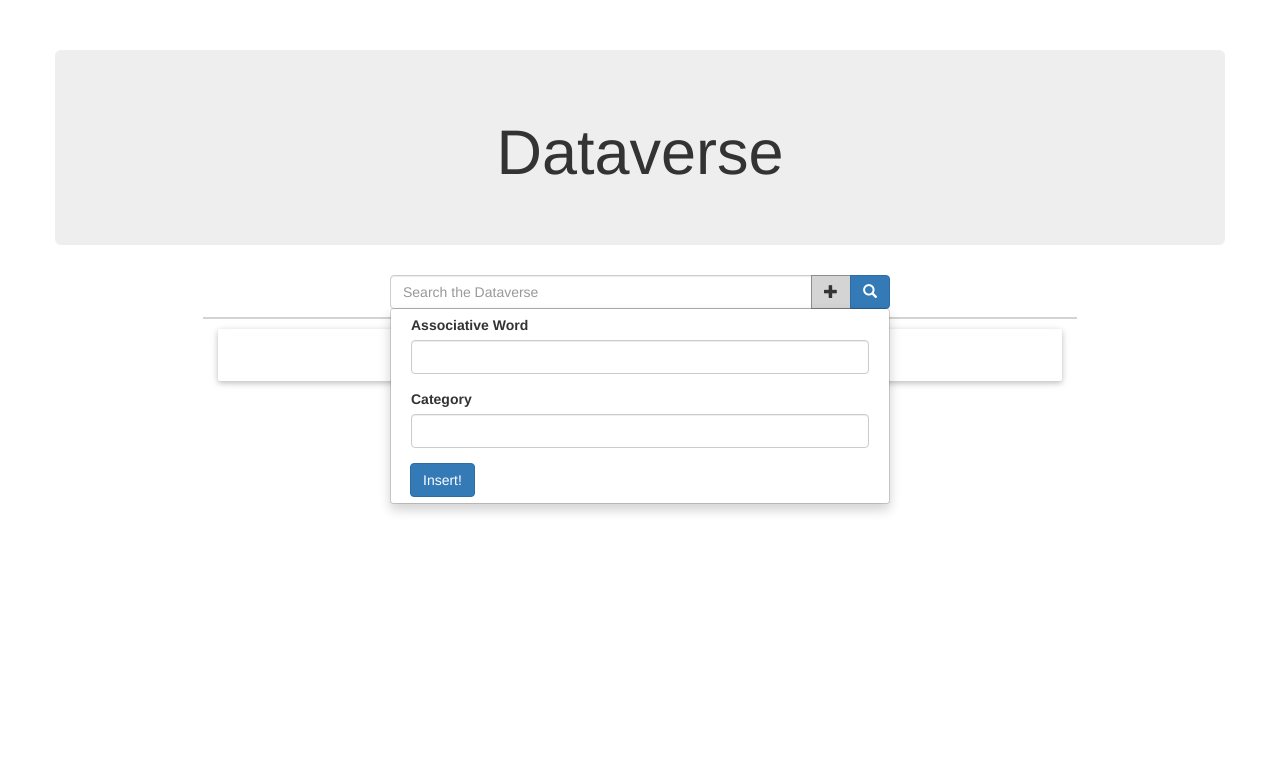
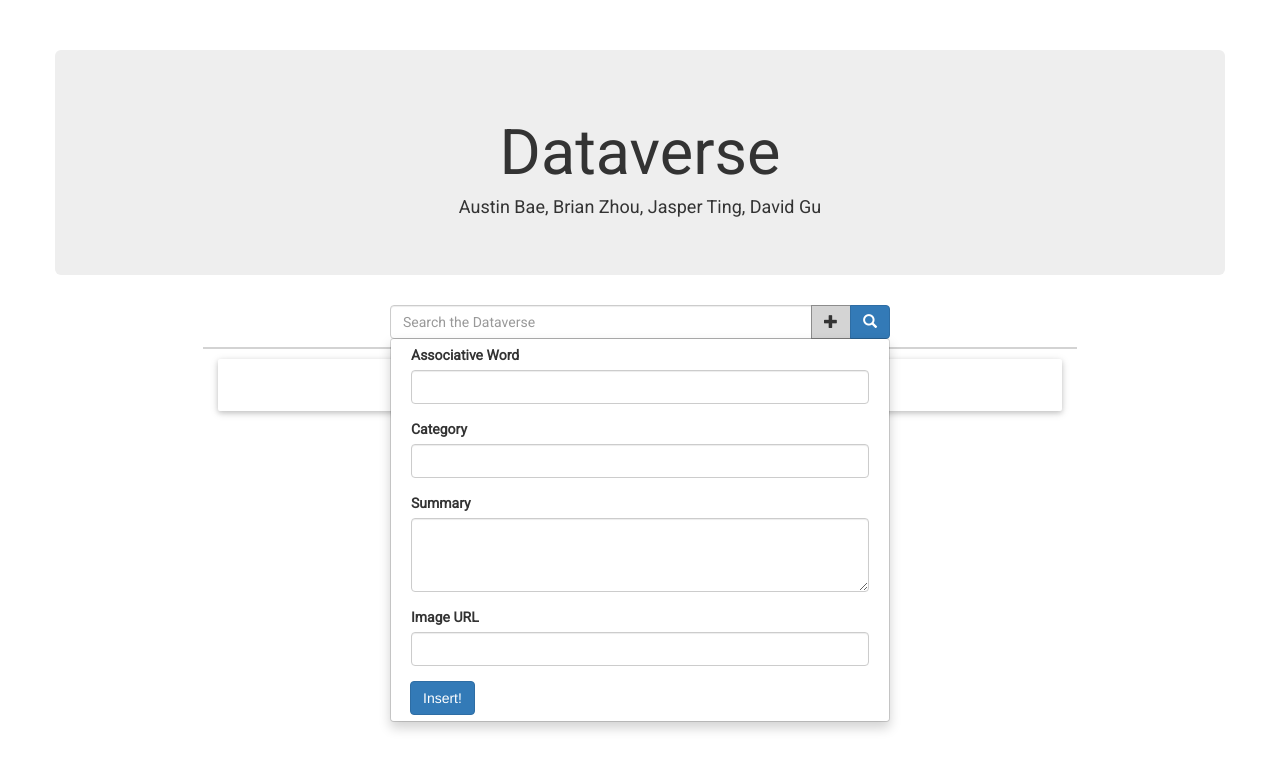
Before and after one commit to hyunraider/Dataverse, a Flask app: page / in a window 1280 px wide, after a click that opens the changed part. Shown: the top 770 px of the page. Run offline with Flask 2, Linux system fonts and the light colour scheme; some libraries are stand-ins or nearby versions.

Commit message:
final demo push

```diff
--- a/app.py
+++ b/app.py
@@ -67,6 +67,10 @@ def insertword():
     keyword = request.form.get('keyword')
     insertword = request.form.get('insert')
     catword = request.form.get('cat')
+    summary = request.form.get('summary')
+    imageURL = request.form.get('imageURL')
+
+    print summary
 
     sql_query = "INSERT INTO `TABLE 2` VALUES ('" + keyword + "', '" + catword + "')"
     cursor.execute(sql_query)
@@ -78,7 +82,7 @@ def insertword():
     cursor.execute(sql_query)
     data = cursor.fetchall()
     if len(data) == 0:
-        sql_query = "INSERT INTO `TABLE 1` VALUES ('" + insertword + "', 'KEK', 'This is a feature to be implemented!', 'KEK')"
+        sql_query = "INSERT INTO `TABLE 1` VALUES ('" + str(insertword) + "', 'KEK', '" + str(summary) + "', '" + str(imageURL)+ "')"
         cursor.execute(sql_query)
         conn.commit()
         print "inserted"
--- a/static/main.js
+++ b/static/main.js
@@ -25,13 +25,11 @@ $("#querybox").click(function(e){
 });
 */
 $(document).ready(function(){
+  gutter:10
 });
 
 
 var $grid = $("#masonry").masonry({
-  columnWidth: 200,
-  gutter: 10,
-  fitWidth: true
 });
 
 $("#insertbox").click(function(e){
@@ -39,12 +37,17 @@ $("#insertbox").click(function(e){
     var keyword = $('#queryword').val();
     var insert = $('#insertstuff').val();
     var cat = $('#category').val();
+    var summary = $('#inputText').val();
+    var imageURL = $('#inputURL').val();
+
     $.ajax({
         url:'/insert',
         data: {
             keyword: keyword,
             insert: insert,
-            cat: cat
+            cat: cat,
+            summary: summary,
+            imageURL: imageURL
         },
         type: 'POST',
         success: function(response){
@@ -107,7 +110,7 @@ $("#querybox").click(function(e){
                     console.log(list);
                     var $newblock = $(document.createElement('div'));
                     $newblock.addClass("col-sm-4");
-                    $newblock.css({"width":"250px", "display":"inline-block" ,"border": "2px black solid", "background-color":"red"});
+                    $newblock.css({"width":"250px", "display":"inline-block" ,"border": "1px #d3d3d3 solid", "background-color":"white"});
                     $newblock.append("<h4>" + list[0] + "</h4>");
                     console.log(response);
                     console.log(myJSON.summary);
--- a/static/styles.css
+++ b/static/styles.css
@@ -1,5 +1,8 @@
 body {
     padding-top: 50px;
+}
+.h1, .h2, .h3, .h4, .h5, .h6, h1, h2, h3, h4, h5, h6, p, input, label{
+    font-family: "Roboto", sans-serif !important;
 }
 .dropdown.dropdown-lg .dropdown-menu {
     margin-top: -1px;
--- a/templates/index.html
+++ b/templates/index.html
@@ -4,13 +4,14 @@
 	<title>Dataverse</title>
 	<link rel="stylesheet" href="https://maxcdn.bootstrapcdn.com/bootstrap/3.3.7/css/bootstrap.min.css" integrity="sha384-BVYiiSIFeK1dGmJRAkycuHAHRg32OmUcww7on3RYdg4Va+PmSTsz/K68vbdEjh4u" crossorigin="anonymous">
     <link rel="stylesheet" type="text/css" href="{{ url_for('static', filename='styles.css')}}">
-
+    <link href="https://fonts.googleapis.com/css?family=Roboto" rel="stylesheet">
 </head>
 <body>
 	<div class="container">
 		<div class="row">
 			<div class="jumbotron" style="text-align:center;">
 				<h1>Dataverse</h1>
+                <h4>Austin Bae, Brian Zhou, Jasper Ting, David Gu</h4>
 			</div>
 		</div>
 
@@ -34,6 +35,14 @@
 												<label for="contain">Category</label>
 												<input class="form-control" id="category" type="text" />
 											</div>
+                                            <div class="form-group">
+                                                <label for="contain">Summary</label>
+                                                <textarea class="form-control" id="inputText" rows="3"></textarea>
+                                            </div>
+                                            <div class="form-group">
+                                                <label for="contain">Image URL</label>
+                                                <input class="form-control" id="inputURL" type="text" />
+                                            </div>
 											<button type="submit" id="insertbox" class="btn btn-primary">Insert!</button>
 										</form>
 									</div>
@@ -51,7 +60,7 @@
 	</div>
 	<div class="row">
         <!-- Card Projects -->
-        <div class="col-md-8 col-md-offset-2">
+        <div class="col-md-8 col-md-offset-2" style="margin-bottom: 1%;">
             <div class="card">
                 <div class="card-image">
                     <img class="img-responsive center-block" src="">
@@ -69,7 +78,7 @@
     </div>
 	<div class="row">
 		<div class="col-md-8 col-md-offset-2">
-		<div id="masonry" class="row container" style="width:100%">
+		<div id="masonry" style="width:100%">
 
 		</div>
 		</div>
```
Also changed, not shown: 1 other file.
